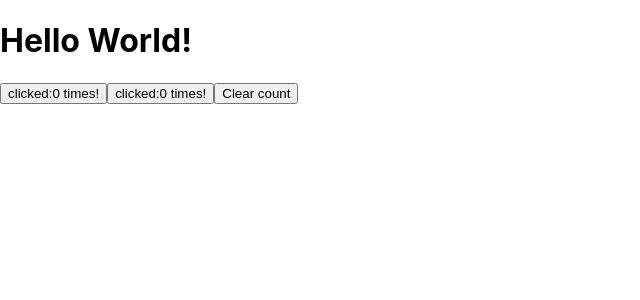
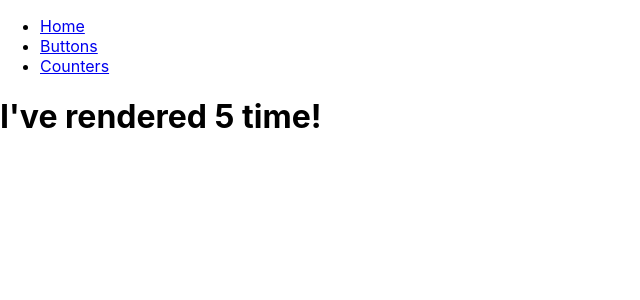
Before and after one commit to TaaviKodari/2023KevatBBTi1600_React-harjoitus, a React (Create React App) app in the folder 2023kevat_bbti_1600_react_harjoitus/: page /Counters in a window 1280 px wide. Shown: the top 300 px of the page, without its empty margins (0-640 px from the left). Built offline with nearby package versions, Linux system fonts and the light colour scheme.

Commit message:
counter aloitettu

```diff
--- a/2023kevat_bbti_1600_react_harjoitus/src/App.js
+++ b/2023kevat_bbti_1600_react_harjoitus/src/App.js
@@ -3,13 +3,20 @@
 import {Message} from "./pages/Messages";
 import { Buttons } from "./pages/Buttons";
 import { Router } from "./pages/Router";
-
+import { Counters } from "./pages/Counters";
 function App() {
   return (
+    <BrowserRouter>
     <div>
-      <Message/>
-      <Buttons/>
+        <Routes>
+          <Route path="/" element={<Router/>}>
+              <Route index element={<Message/>}/>
+              <Route path='Buttons' element={<Buttons/>}/>
+              <Route path='Counters' element={<Counters/>}/>
+          </Route>
+        </Routes>
     </div>
+    </BrowserRouter>
   );
 }
 
--- /dev/null
+++ b/2023kevat_bbti_1600_react_harjoitus/src/pages/Counters.jsx
@@ -0,0 +1,17 @@
+import React from "react";
+import{useState,useEffect} from "react";
+
+export const Counters = () =>{
+    const[count, setCount] =useState(0);
+    useEffect(()=>{
+      setTimeout(function(){
+        setCount(count+1)
+      },1000);
+    },);
+
+    return(
+        <div>
+            <h1>I've rendered {count} time!</h1>
+        </div>
+    );
+}
--- a/2023kevat_bbti_1600_react_harjoitus/src/pages/Router.jsx
+++ b/2023kevat_bbti_1600_react_harjoitus/src/pages/Router.jsx
@@ -9,6 +9,12 @@
                     <li>
                         <Link to="/">Home</Link>
                     </li>
+                    <li>
+                        <Link to="/Buttons">Buttons</Link>
+                    </li>
+                    <li>
+                        <Link to="/Counters">Counters</Link>
+                    </li>
                 </ul>
             </div>
             <Outlet/>
```
